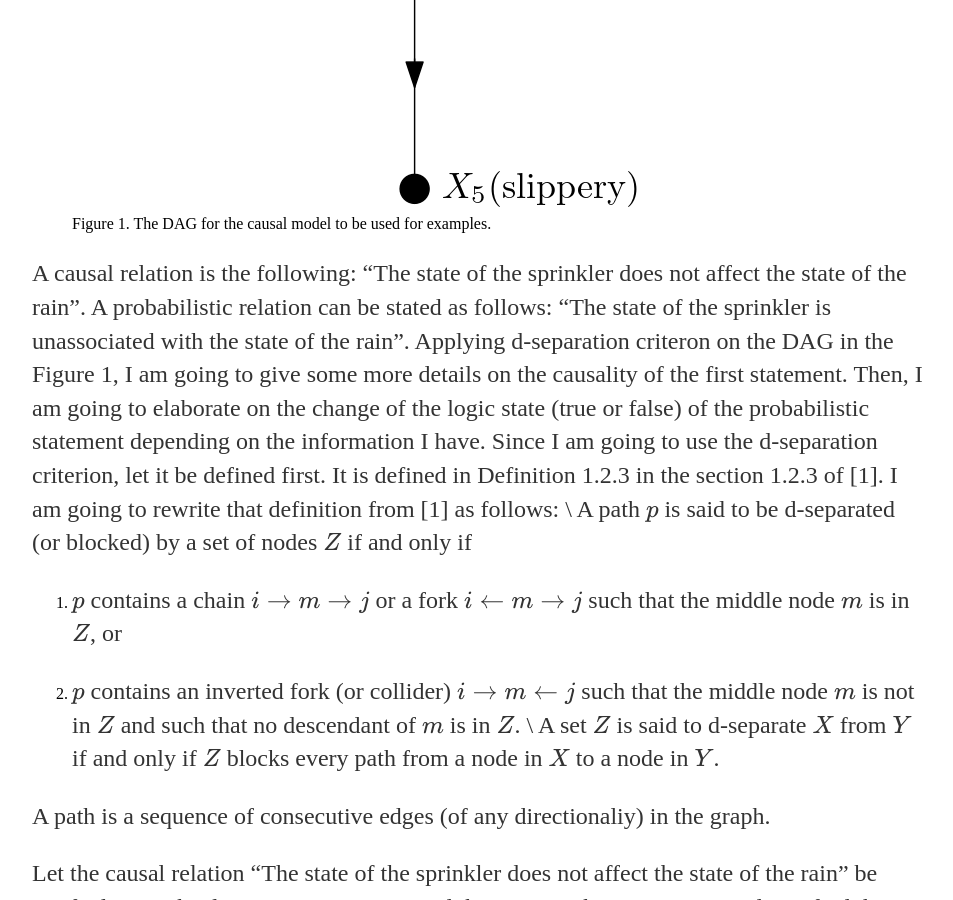
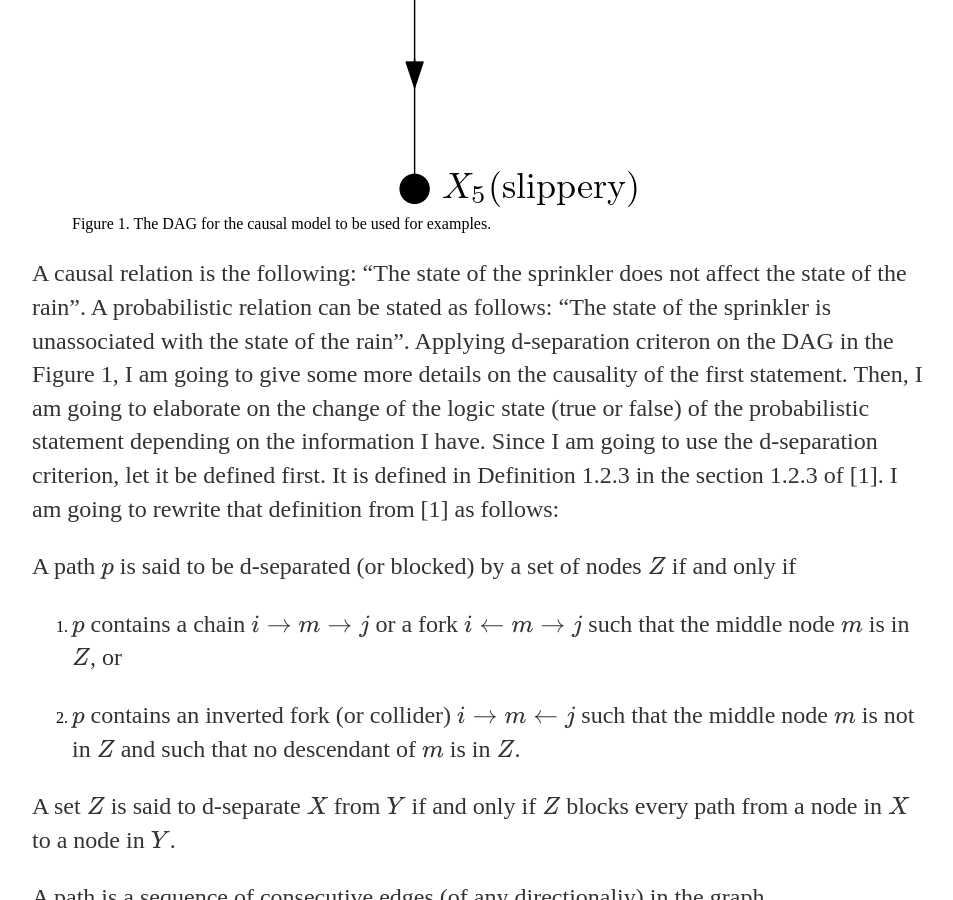
Before and after one commit to SaffetGokcenSen/saffetgokcensen.github.io, a Jekyll site: the page built from _posts/2021-09-03-elaboration-on-examples-about-comparison-of-causal-relations-and-probabilistic-relations-from-the-perspective-of-stability.md, in a window 1280 px wide and 900 px high, scrolled down 1821 px. Shown: the whole window, without its empty margins (160-1113 px from the left). Built offline with Jekyll 4.4.1, drawn with Linux system fonts in a browser that asks for light colours.

Commit message:
typographic corrections

```diff
--- a/_posts/2021-09-03-elaboration-on-examples-about-comparison-of-causal-relations-and-probabilistic-relations-from-the-perspective-of-stability.md
+++ b/_posts/2021-09-03-elaboration-on-examples-about-comparison-of-causal-relations-and-probabilistic-relations-from-the-perspective-of-stability.md
@@ -16,12 +16,14 @@ In order to give examples about causal relations and probabilistic relations, I
 </figure>
 
 A causal relation is the following: "The state of the sprinkler does not affect the state of the rain". A probabilistic relation can be stated as follows: "The state of the sprinkler is unassociated with the state of the rain". Applying d-separation criteron on the DAG in the Figure 1, I am going to give some more details on the causality of the first statement. Then, I am going to elaborate on the change of the logic state (true or false) of the probabilistic statement depending on the information I have. Since I am going to use the d-separation criterion, let it be defined first. It is defined in Definition 1.2.3 in the section 1.2.3 of [1]. I am going to rewrite that definition from [1] as follows:
-\\ A path $p$ is said to be d-separated (or blocked) by a set of nodes $Z$ if and only if
+
+A path $p$ is said to be d-separated (or blocked) by a set of nodes $Z$ if and only if
 
 1. $p$ contains a chain $i \rightarrow m \rightarrow j$ or a fork $i \leftarrow m \rightarrow j$ such that the middle node $m$ is in $Z$, or
 
 2. $p$ contains an inverted fork (or collider) $i \rightarrow m \leftarrow j$ such that the middle node $m$ is not in $Z$ and such that no descendant of $m$ is in $Z$.
-\\ A set $Z$ is said to d-separate $X$ from $Y$ if and only if $Z$ blocks every path from a node in $X$ to a node in $Y$.
+
+A set $Z$ is said to d-separate $X$ from $Y$ if and only if $Z$ blocks every path from a node in $X$ to a node in $Y$.
 
 A path is a sequence of consecutive edges (of any directionaliy) in the graph.
 
```
